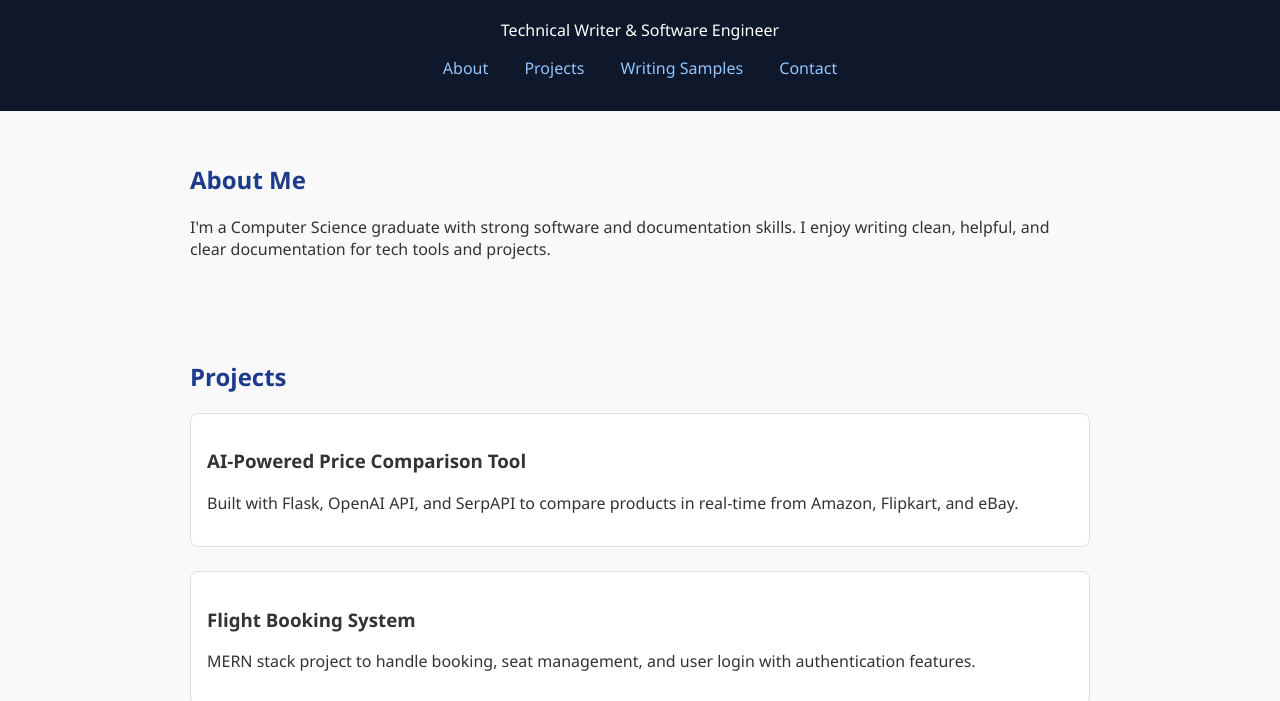
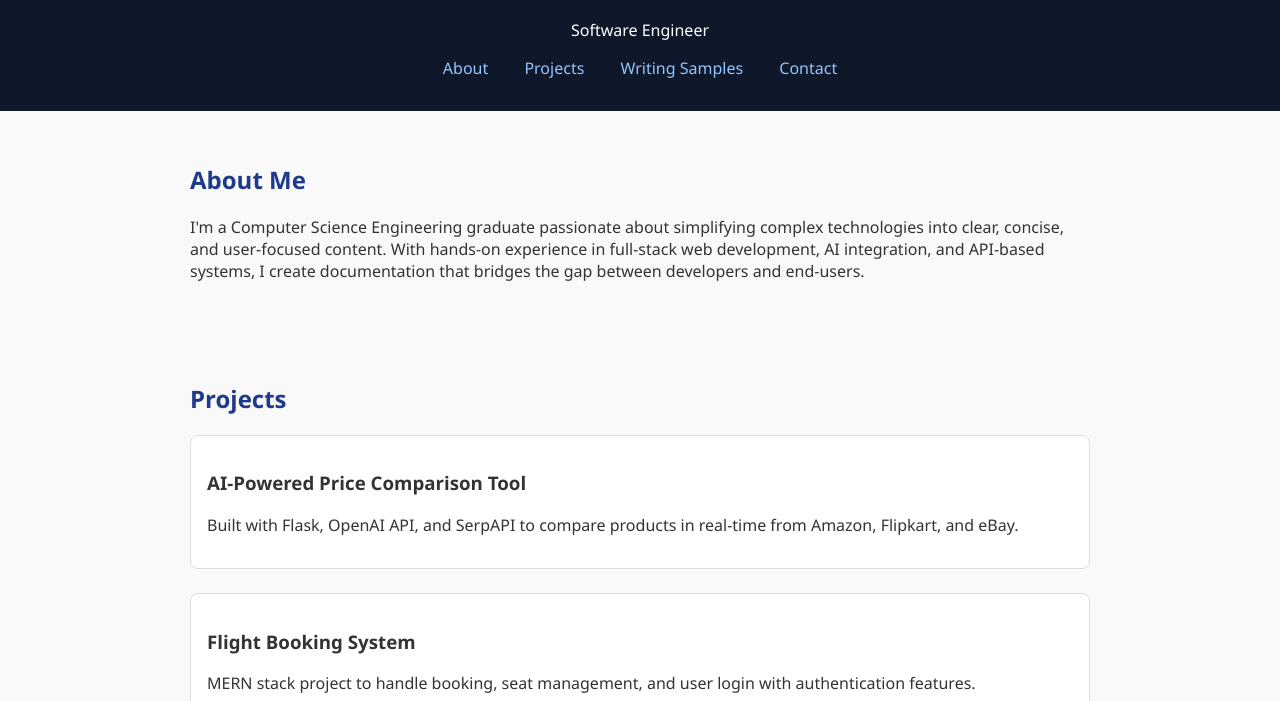
Before and after one commit to YABESH26/YABESH26.github.io, a plain HTML site: page index.html in a window 1280 px wide. Shown: the part 99-800 px from the top of the page. Drawn offline with Linux system fonts and the light colour scheme.

Commit message:
Update index.html

```diff
--- a/index.html
+++ b/index.html
@@ -48,7 +48,7 @@
 <body>
   <header>
     <h1>Yabesh M</h1>
-    <p>Technical Writer & Software Engineer</p>
+    <p>Software Engineer</p>
     <nav>
       <a href="#about">About</a>
       <a href="#projects">Projects</a>
@@ -60,7 +60,7 @@
   <section id="about">
     <h2>About Me</h2>
     <p>
-      I'm a Computer Science graduate with strong software and documentation skills. I enjoy writing clean, helpful, and clear documentation for tech tools and projects.
+      I'm a Computer Science Engineering graduate passionate about simplifying complex technologies into clear, concise, and user-focused content. With hands-on experience in full-stack web development, AI integration, and API-based systems, I create documentation that bridges the gap between developers and end-users.
     </p>
   </section>
 
```
